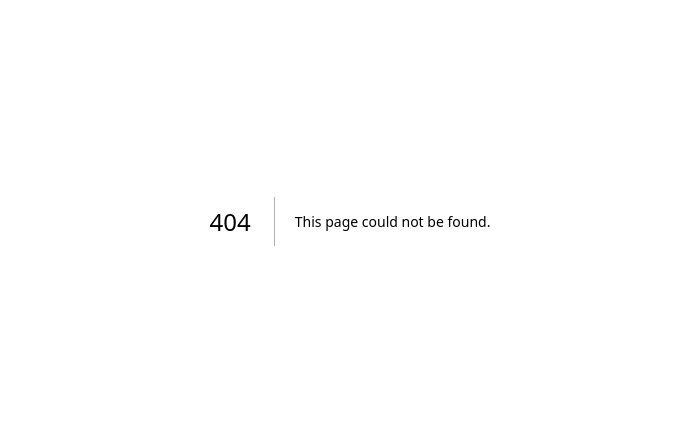
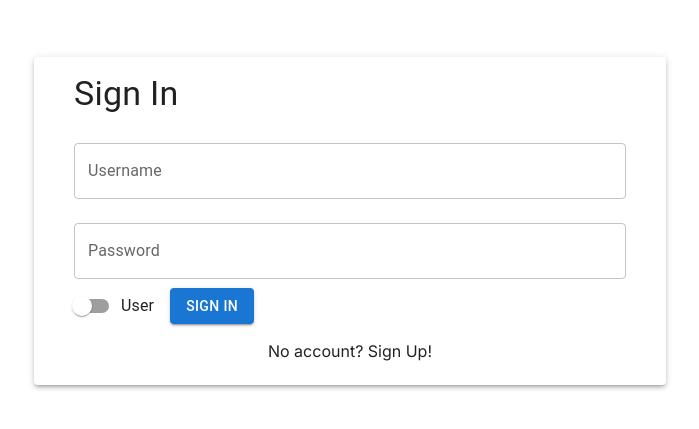
Before and after one commit to nsretkovic23/job-finder, a Next.js app: page /login in a window 1280 px wide. Before the commit this address had no page. Shown: the part 179-608 px from the top of the page, without its empty margins (290-989 px from the left). Built offline with nearby package versions, Linux system fonts and the light colour scheme.

Commit message:
Create template login page

```diff
--- /dev/null
+++ b/app/login/page.tsx
@@ -0,0 +1,141 @@
+"use client";
+import React, { useState } from "react";
+import { logIn, logOut } from "@/redux/features/auth-slice";
+import { useDispatch } from "react-redux";
+import { AppDispatch } from "@/redux/store";
+import {
+  Container,
+  Typography,
+  Button,
+  TextField,
+  Switch,
+  FormControlLabel,
+  Card,
+  CardContent,
+} from "@mui/material";
+
+interface UserData {
+  name: string;
+  username: string;
+  password: string;
+  isCompany: boolean;
+}
+
+const initialUserData: UserData = {
+  name: "",
+  username: "",
+  password: "",
+  isCompany: false,
+};
+
+
+
+function Login() {
+  const [userData, setUserData] = useState<UserData>(initialUserData);
+  const [isCompany, setIsCompany] = useState<boolean>(false);
+  const [signUpMode, setSignUpMode] = useState<boolean>(false);
+
+  const handleInputChange = (event: React.ChangeEvent<HTMLInputElement>) => {
+    const { name, value } = event.target;
+    setUserData({ ...userData, [name]: value });
+  };
+
+  const handleSwitchChange = () => {
+    setIsCompany(!isCompany);
+  };
+
+  const handleModeSwitch = () => {
+    setSignUpMode(!signUpMode);
+  };
+
+  const handleSubmit = (event: React.FormEvent) => {
+    event.preventDefault();
+    const data = {...userData, isCompany}
+
+    if(!signUpMode) {
+      console.log("Contact GET to try to get user");
+      console.log(data);
+    } else
+    {
+      console.log("Contact POST to try to register user API");
+      console.log(data);
+    }
+
+    // Reset the form
+    setUserData(initialUserData);
+  };
+
+  return (
+    <div
+      style={{
+        display: "flex",
+        justifyContent: "center",
+        alignItems: "center",
+        height: "100vh",
+        backgroundColor: "white",
+      }}
+    >
+      <Card elevation={3}>
+        <CardContent>
+          <Container maxWidth="sm">
+            <Typography variant="h4" gutterBottom>
+              {signUpMode ? "Sign Up" : "Sign In"}
+            </Typography>
+            <form onSubmit={handleSubmit}>
+              {signUpMode && (
+                <TextField
+                  fullWidth
+                  label="Name"
+                  name="name"
+                  value={userData.name}
+                  onChange={handleInputChange}
+                  margin="normal"
+                />
+              )}
+              <TextField
+                fullWidth
+                label="Username"
+                name="username"
+                value={userData.username}
+                onChange={handleInputChange}
+                margin="normal"
+              />
+              <TextField
+                fullWidth
+                label="Password"
+                name="password"
+                type="password"
+                value={userData.password}
+                onChange={handleInputChange}
+                margin="normal"
+              />
+              <FormControlLabel
+                control={
+                  <Switch checked={isCompany} onChange={handleSwitchChange} />
+                }
+                label={isCompany ? "Company" : "User"}
+              />
+              <Button type="submit" variant="contained" color="primary">
+                {signUpMode ? "Sign Up" : "Sign In"}
+              </Button>
+              <p
+                style={{
+                  cursor: "pointer",
+                  textAlign: "center",
+                  marginTop: "1rem",
+                }}
+                onClick={handleModeSwitch}
+              >
+                {signUpMode
+                  ? "Have an account? Sign In"
+                  : "No account? Sign Up!"}
+              </p>
+            </form>
+          </Container>
+        </CardContent>
+      </Card>
+    </div>
+  );
+}
+
+export default Login;
```
